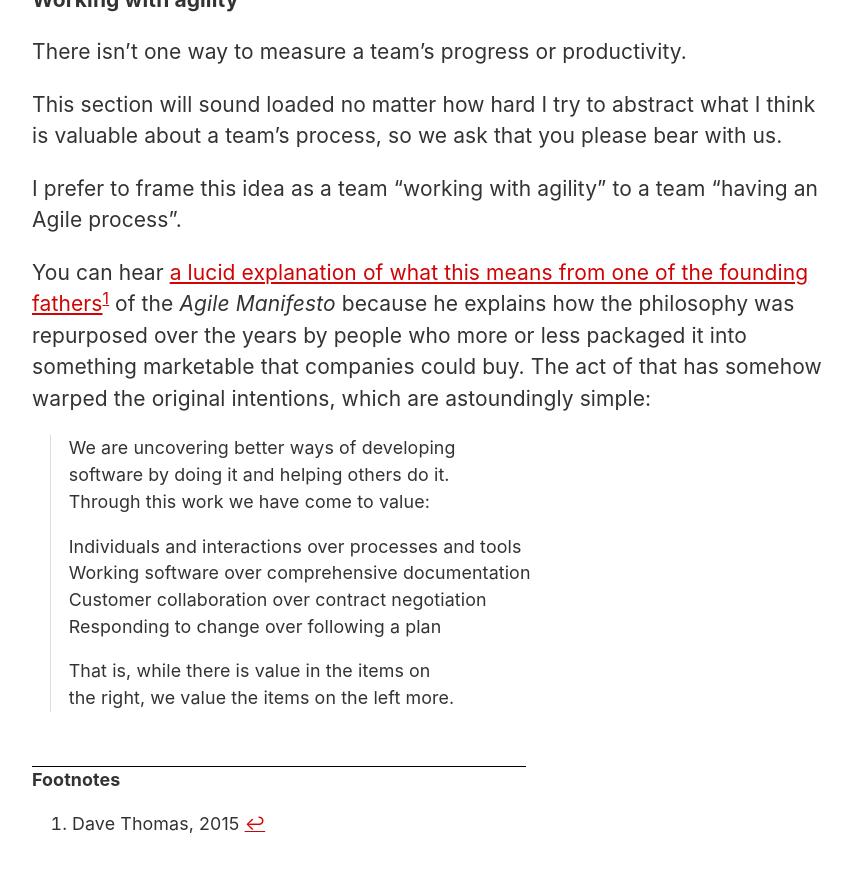
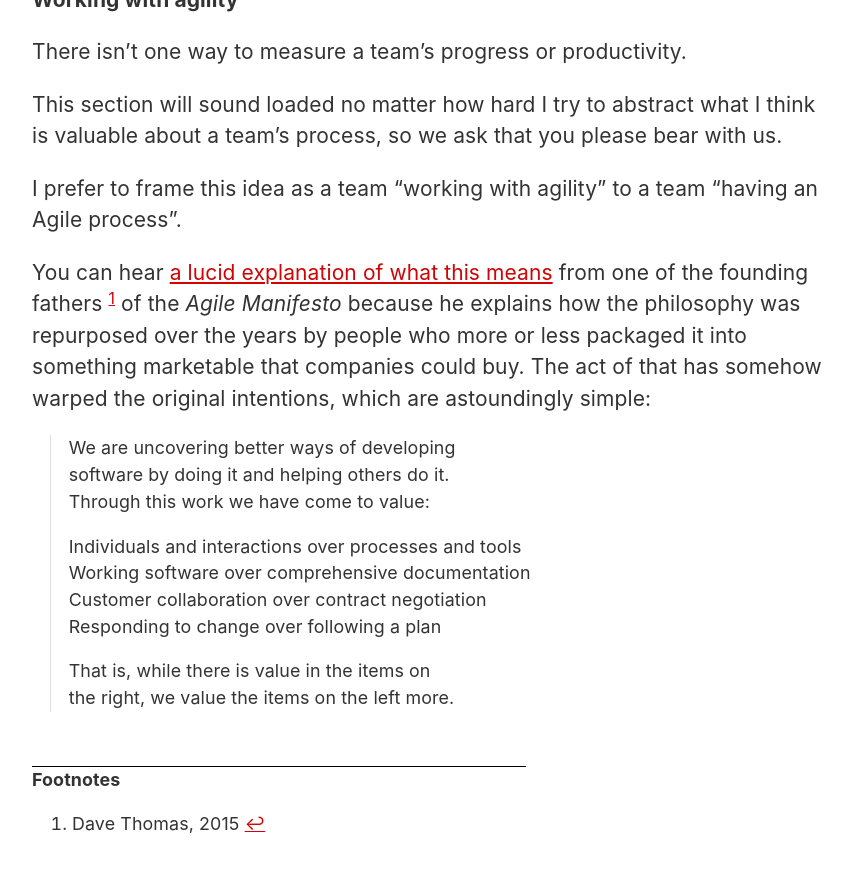
Before and after one commit to matyus/matyus.github.com, a Jekyll site: the page built from _posts/2022-01-29-products-and-features-are-a-means-to-an-end.md, in a window 1280 px wide and 900 px high, scrolled down 4160 px. Shown: the top 872 px of the window, without its empty margins (208-1060 px from the left). Built offline with Jekyll 4.4.1, drawn with Linux system fonts in a browser that asks for light colours.

Commit message:
shorten link

```diff
--- a/_posts/2022-01-29-products-and-features-are-a-means-to-an-end.md
+++ b/_posts/2022-01-29-products-and-features-are-a-means-to-an-end.md
@@ -100,7 +100,7 @@
 
 I prefer to frame this idea as a team “working with agility” to a team “having an Agile process”.
 
-You can hear [a lucid explanation of what this means from one of the founding fathers](https://www.youtube.com/watch?v=a-BOSpxYJ9M)[^thomas] of the _Agile Manifesto_ because he explains how the philosophy was repurposed over the years by people who more or less packaged it into something marketable that companies could buy. The act of that has somehow warped the original intentions, which are astoundingly simple:
+You can hear [a lucid explanation of what this means](https://www.youtube.com/watch?v=a-BOSpxYJ9M) from one of the founding fathers [^thomas] of the _Agile Manifesto_ because he explains how the philosophy was repurposed over the years by people who more or less packaged it into something marketable that companies could buy. The act of that has somehow warped the original intentions, which are astoundingly simple:
 
 >  We are uncovering better ways of developing<br />
 >  software by doing it and helping others do it.<br />
```
